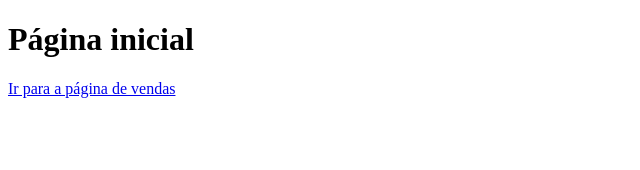
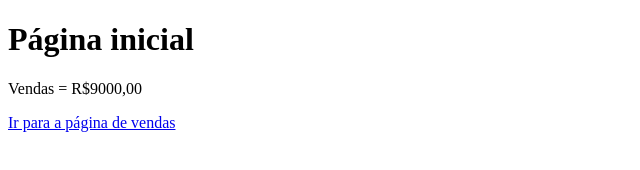
Before and after one commit to onlymarcus/chatgpt, a plain HTML site: page index.html in a window 1280 px wide. Shown: the whole page, without its empty margins (0-640 px from the left). Drawn offline with Linux system fonts and the light colour scheme.

Commit message:
acrescentado valor das vendas

```diff
--- a/index.html
+++ b/index.html
@@ -7,6 +7,7 @@
 </head>
 <body>
     <h1>Página inicial</h1>
+    <p>Vendas = R$9000,00</p>
     <a href="vendas.html">Ir para a página de vendas</a>
 </body>
 </html>
```
